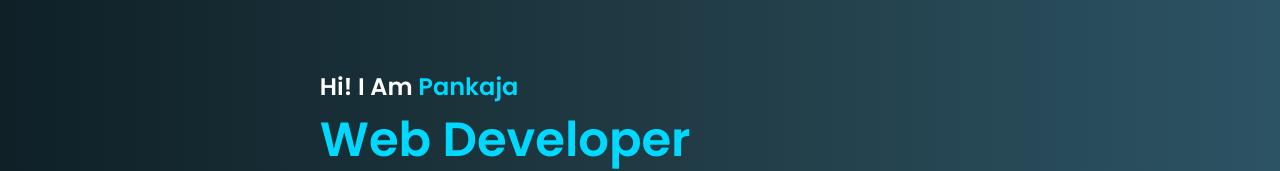
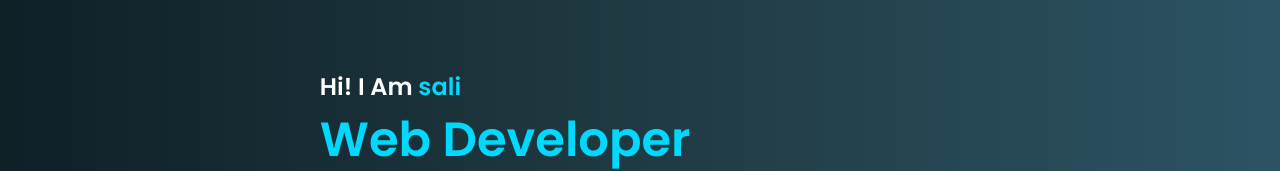
Before and after one commit to apankaja/protfolio-file, a plain HTML site: page index.html in a window 1280 px wide. Shown: the part 200-371 px from the top of the page. Drawn offline with Linux system fonts and the light colour scheme.

Commit message:
changes name to SALI

```diff
--- a/index.html
+++ b/index.html
@@ -24,7 +24,7 @@
         <i class="fab fa-twitter"></i>
         </div>
      <div class="text">
-        <h3>Hi! I Am <span>Pankaja</span></h3>
+        <h3>Hi! I Am <span>sali</span></h3>
         <h1>Web Developer</h1>
         <p>I’m a passionate and detail-oriented frontend developer with a strong foundation in HTML, CSS, and JavaScript. I love turning creative ideas into beautiful, responsive websites that provide great user experiences. I am constantly learning and exploring new technologies to grow in the world of web development.</p>
 
```
